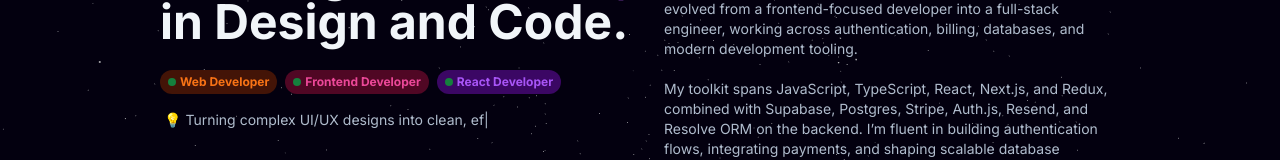
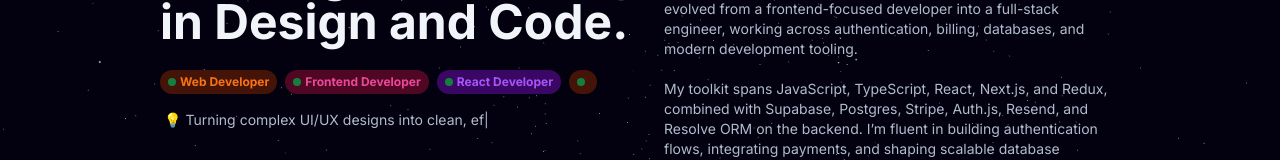
Before and after one commit to im-nasirr/nasir-dev-portfolio, a Next.js app: page / in a window 1280 px wide. Shown: the part 242-402 px from the top of the page. Built offline with nearby package versions, Linux system fonts and the light colour scheme; no server answers.

Commit message:
Update personal description and titles in site configuration for clarity and completeness

```diff
--- a/src/app/config.tsx
+++ b/src/app/config.tsx
@@ -48,7 +48,7 @@ export const siteConfig = {
   email: "mrammzannasir555@gmail.com",
   alias: "Nasir",
   description:
-    "Muhammad Ramzan Nasir is a frontend developer with one year of experience crafting responsive, user-friendly, and visually engaging web applications. Specializing in JavaScript, TypeScript, React, Next.js, Redux, HTML5, CSS3, and modern styling tools like Sass.",
+    "Full‑stack developer building products at the intersection of elegant frontend experiences and robust backend systems. Shipping end‑to‑end features across authentication, billing, and scalable databases with JavaScript, TypeScript, React, Next.js, Redux, Supabase, Postgres, Stripe, Auth.js, and Resend—balancing performance, usability, and clean architecture.",
   keywords:
     "Muhammad Ramzan Nasir, web developer, frontend development, JavaScript, TypeScript, React, Next.js, Redux, HTML5, CSS3, Sass",
   url: "https://nasir-dev-portfolio.vercel.app",
@@ -57,7 +57,7 @@ export const siteConfig = {
     "🎨 Crafting responsive, user-friendly, and visually engaging web applications",
     "💡 Turning complex UI/UX designs into clean, efficient, and maintainable code",
   ],
-  titles: ["Web Developer", "Frontend Developer", "React Developer"],
+  titles: ["Web Developer", "Frontend Developer", "React Developer", ""],
   socialLinks: [
     {
       icon: <IoIosMail />,
```
